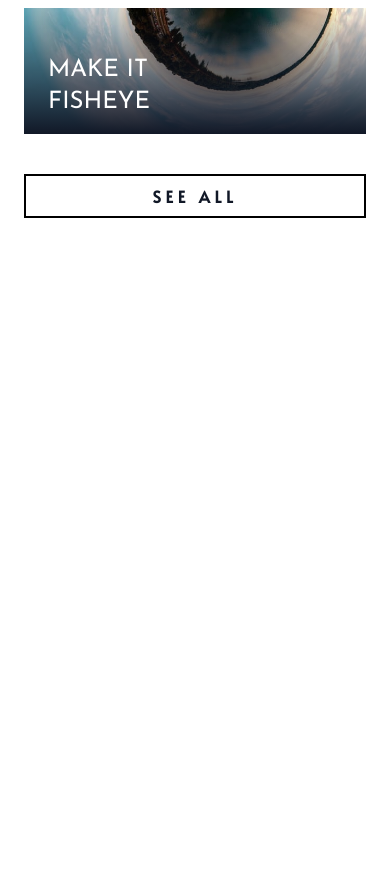
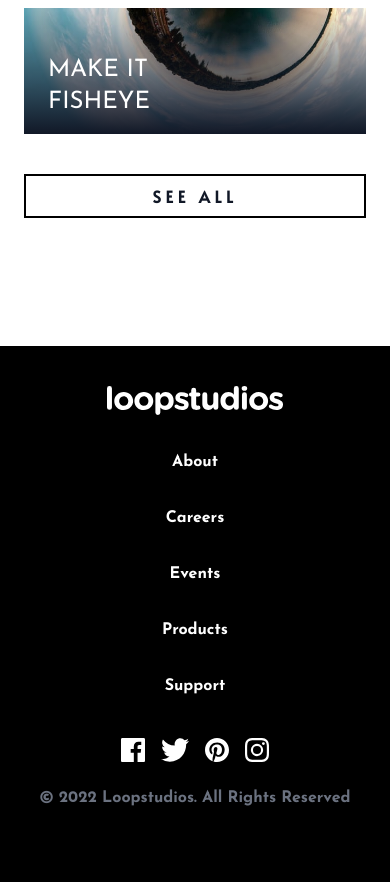
Before and after one commit to mez-chain/loopStudios, a website: page index.html in a window 390 px wide. Shown: the part 2476-3358 px from the top of the page. Before the commit the page ends 2822 px from the top, so only its background shows below. Drawn offline with Linux system fonts and the light colour scheme.

Commit message:
added footer and adjusted it for mobile and desktop screens

```diff
--- a/index.html
+++ b/index.html
@@ -311,5 +311,113 @@
         </div>
       </div>
     </section>
+
+    <footer class="bg-black">
+      <!-- Container -->
+      <div class="container max-w-6xl py-10 mx-auto">
+        <!-- Footer flex container -->
+        <div
+          class="flex flex-col items-center mb-8 space-y-6 md:flex-row md:space-y-0 md:justify-between md:items-start"
+        >
+          <!-- Menu & Logo Container -->
+          <div
+            class="flex flex-col items-center space-y-8 md:items-start md:space-y-4"
+          >
+            <!-- Logo -->
+            <div class="h-8">
+              <img src="images/logo.svg" alt="" class="w-44 md:ml-3" />
+            </div>
+
+            <!-- Menu -->
+            <div
+              class="flex flex-col items-center space-y-4 font-bold text-white md:flex-row md:space-y-0 md:space-x-6 md:ml-3"
+            >
+              <!-- Item 1 -->
+              <div class="h-10 group">
+                <a href="#">About</a>
+                <div
+                  class="mx-2 group-hover:border-b group-hover:border-blue-50"
+                ></div>
+              </div>
+
+              <!-- Item 2 -->
+              <div class="h-10 group">
+                <a href="#">Careers</a>
+                <div
+                  class="mx-2 group-hover:border-b group-hover:border-blue-50"
+                ></div>
+              </div>
+
+              <!-- Item 3 -->
+              <div class="h-10 group">
+                <a href="#">Events</a>
+                <div
+                  class="mx-2 group-hover:border-b group-hover:border-blue-50"
+                ></div>
+              </div>
+
+              <!-- Item 4 -->
+              <div class="h-10 group">
+                <a href="#">Products</a>
+                <div
+                  class="mx-2 group-hover:border-b group-hover:border-blue-50"
+                ></div>
+              </div>
+
+              <!-- Item 5 -->
+              <div class="h-10 group">
+                <a href="#">Support</a>
+                <div
+                  class="mx-2 group-hover:border-b group-hover:border-blue-50"
+                ></div>
+              </div>
+            </div>
+          </div>
+
+          <!-- Social & Copy Container -->
+          <div
+            class="flex-flex-col items-start justify-between space-y-4 text-gray-500"
+          >
+            <!-- Icons container -->
+            <div
+              class="flex items-center justify-center space-x-4 md:justify-end"
+            >
+              <!-- Icon 1 -->
+              <div class="h-8 group">
+                <a href="#">
+                  <img src="images/icon-facebook.svg" alt="" class="h-6" />
+                </a>
+              </div>
+
+              <!-- Icon 2 -->
+              <div class="h-8 group">
+                <a href="#">
+                  <img src="images/icon-twitter.svg" alt="" class="h-6" />
+                </a>
+              </div>
+
+              <!-- Icon 3 -->
+              <div class="h-8 group">
+                <a href="#">
+                  <img src="images/icon-pinterest.svg" alt="" class="h-6" />
+                </a>
+              </div>
+
+              <!-- Icon 4 -->
+              <div class="h-8 group">
+                <a href="#">
+                  <img src="images/icon-instagram.svg" alt="" class="h-6" />
+                </a>
+              </div>
+            </div>
+
+            <!-- Copy -->
+            <div class="font-bold">
+              &copy; 2022 Loopstudios. All Rights Reserved
+            </div>
+          </div>
+        </div>
+      </div>
+    </footer>
   </body>
 </html>
```
Also changed, not shown: css/style.css.
